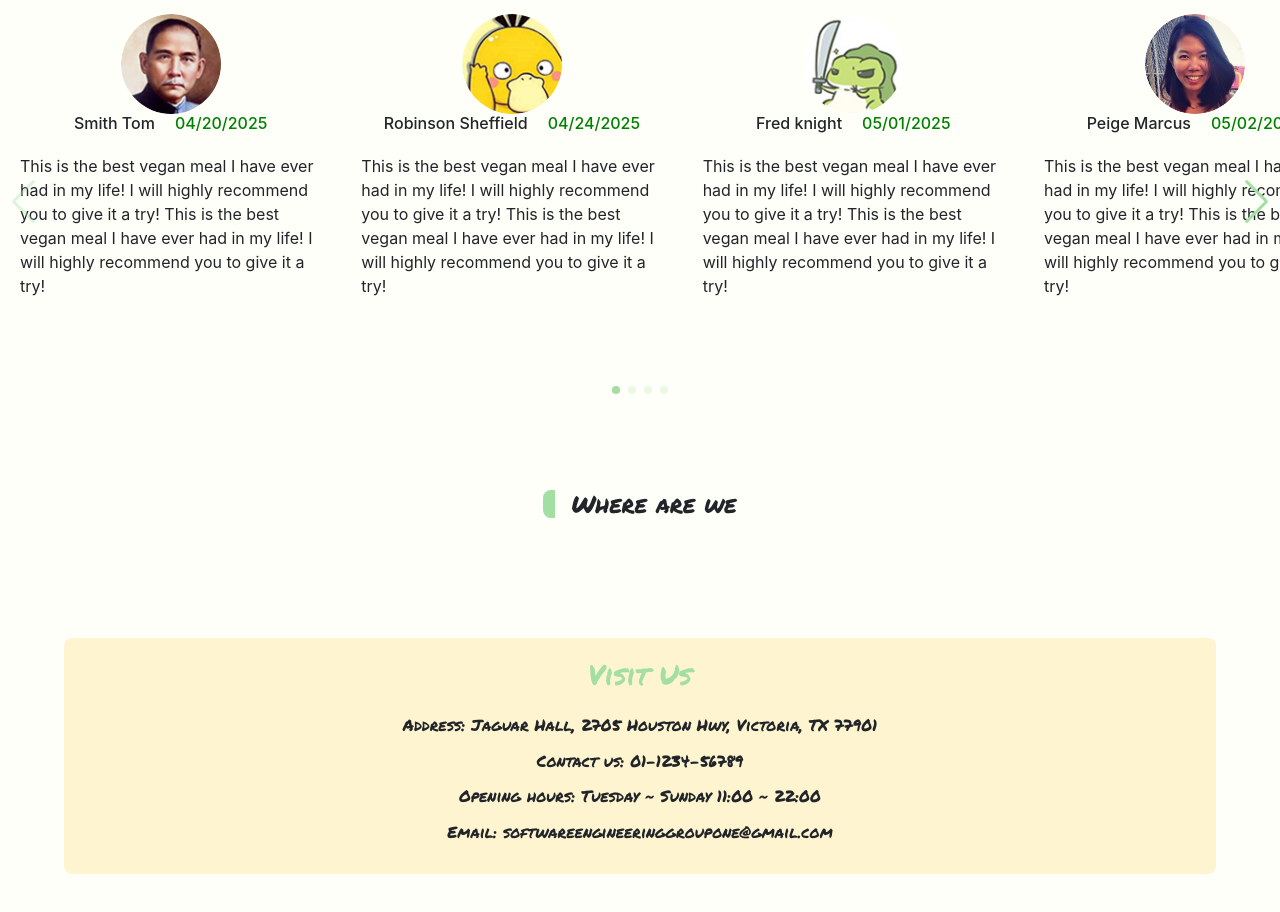
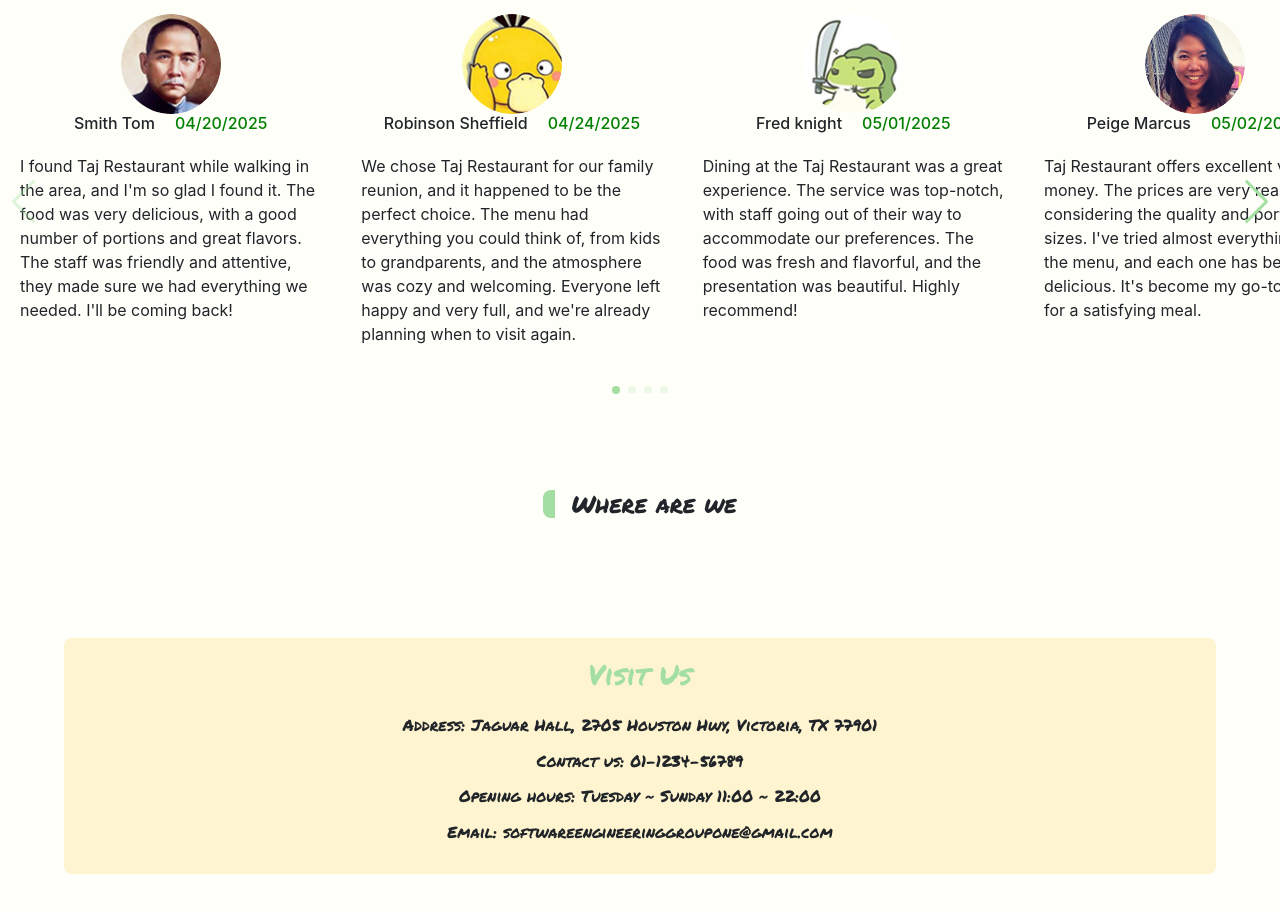
Before and after one commit to lanru2001/rest, a React (Create React App) app in the folder frontend/: page / in a window 1280 px wide. Shown: the part 3120-4032 px from the top of the page. Built offline with nearby package versions, Linux system fonts and the light colour scheme; grey boxes are pictures that could not be loaded.

Commit message:
Update HomePage.js

```diff
--- a/frontend/src/pages/HomePage/HomePage.js
+++ b/frontend/src/pages/HomePage/HomePage.js
@@ -292,7 +292,7 @@ export default function HomePage() {
             <MainBody>
                 <Intro>
                     <Title data-aos="fade-up">About Us?</Title>
-                    <Description data-aos="fade-up">Welcome to Taj Restaurant. We are an American restaurant, and we offer exceptional service and a very warm, inviting atmosphere. We are an established restaurant with the vision of creating a fine dining experience that will enlighten the diversity of American cuisine, Taj Restaurant offers a menu filled with a variety of favorites and original dishes crafted from the finest ingredients. Our team provides guests with great meals, whether you are enjoying a casual lunch or celebrating a special occasion. At Taj Restaurant, we believe in the power of good food to bring people together, and we aim to make every visit a great experience.?</Description>
+                    <Description data-aos="fade-up">Welcome to Taj Restaurant. We are an American restaurant, and we offer exceptional service and a very warm, inviting atmosphere. We are an established restaurant with the vision of creating a fine dining experience that will enlighten the diversity of American cuisine, Taj Restaurant offers a menu filled with a variety of favorites and original dishes crafted from the finest ingredients. Our team provides guests with great meals, whether you are enjoying a casual lunch or celebrating a special occasion. At Taj Restaurant, we believe in the power of good food to bring people together, and we aim to make every visit a great experience.</Description>
                 </Intro>
                 <RecommendMenu>
                     <Title data-aos="fade-up">Chef's special</Title>
@@ -325,8 +325,7 @@ export default function HomePage() {
                                 <ReviwerInfo $date="04/20/2025">
                                     Smith Tom
                                 </ReviwerInfo>
-                                <ReviewerContent>This is the best vegan meal I have ever had in my life! I will highly recommend you to give it a try!
-                                    This is the best vegan meal I have ever had in my life! I will highly recommend you to give it a try!
+                                <ReviewerContent>I found Taj Restaurant while walking in the area, and I'm so glad I found it. The food was very delicious, with a good number of portions and great flavors. The staff was friendly and attentive, they made sure we had everything we needed. I'll be coming back!
                                 </ReviewerContent>
                             </Reviewer>
                         </SwiperSlide>
@@ -337,8 +336,7 @@ export default function HomePage() {
                                 <ReviwerInfo $date="04/24/2025">
                                     Robinson Sheffield
                                 </ReviwerInfo>
-                                <ReviewerContent>This is the best vegan meal I have ever had in my life! I will highly recommend you to give it a try!
-                                    This is the best vegan meal I have ever had in my life! I will highly recommend you to give it a try!
+                                <ReviewerContent>We chose Taj Restaurant for our family reunion, and it happened to be the perfect choice. The menu had everything you could think of, from kids to grandparents, and the atmosphere was cozy and welcoming. Everyone left happy and very full, and we're already planning when to visit again.
                                 </ReviewerContent>
                             </Reviewer>
                         </SwiperSlide>
@@ -349,8 +347,7 @@ export default function HomePage() {
                                 <ReviwerInfo $date="05/01/2025">
                                     Fred knight
                                 </ReviwerInfo>
-                                <ReviewerContent>This is the best vegan meal I have ever had in my life! I will highly recommend you to give it a try!
-                                    This is the best vegan meal I have ever had in my life! I will highly recommend you to give it a try!
+                                <ReviewerContent>Dining at the Taj Restaurant was a great experience. The service was top-notch, with staff going out of their way to accommodate our preferences. The food was fresh and flavorful, and the presentation was beautiful. Highly recommend!
                                 </ReviewerContent>
                             </Reviewer>
                         </SwiperSlide>
@@ -361,8 +358,7 @@ export default function HomePage() {
                                 <ReviwerInfo $date="05/02/2025">
                                     Peige Marcus
                                 </ReviwerInfo>
-                                <ReviewerContent>This is the best vegan meal I have ever had in my life! I will highly recommend you to give it a try!
-                                    This is the best vegan meal I have ever had in my life! I will highly recommend you to give it a try!
+                                <ReviewerContent>Taj Restaurant offers excellent value for money. The prices are very reasonable considering the quality and portion sizes. I've tried almost everything on the menu, and each one has been delicious. It's become my go-to spot for a satisfying meal.
                                 </ReviewerContent>
                             </Reviewer>
                         </SwiperSlide>
@@ -373,8 +369,7 @@ export default function HomePage() {
                                 <ReviwerInfo $date="04/28/2025">
                                     Eniola  Ola
                                 </ReviwerInfo>
-                                <ReviewerContent>This is the best vegan meal I have ever had in my life! I will highly recommend you to give it a try!
-                                    This is the best vegan meal I have ever had in my life! I will highly recommend you to give it a try!
+                                <ReviewerContent>If you love American cuisine, Taj Restaurant is a must-visit. The menu features a fantastic variety of dishes, all well prepared. The ambiance is relaxed and elegant, making it a great place for both casual dinners and special occasions.
                                 </ReviewerContent>
                             </Reviewer>
                         </SwiperSlide>
@@ -385,8 +380,7 @@ export default function HomePage() {
                                 <ReviwerInfo $date="04/19/2025">
                                     Ella Richy
                                 </ReviwerInfo>
-                                <ReviewerContent>This is the best vegan meal I have ever had in my life! I will highly recommend you to give it a try!
-                                    This is the best vegan meal I have ever had in my life! I will highly recommend you to give it a try!
+                                <ReviewerContent>What impressed me most about Taj Restaurant was the menu and how well put together it was. From classic burgers to unique chef specials, there's something for everyone. The flavors were spot-on, and the dessert selection was good.
                                 </ReviewerContent>
                             </Reviewer>
                         </SwiperSlide>
```
